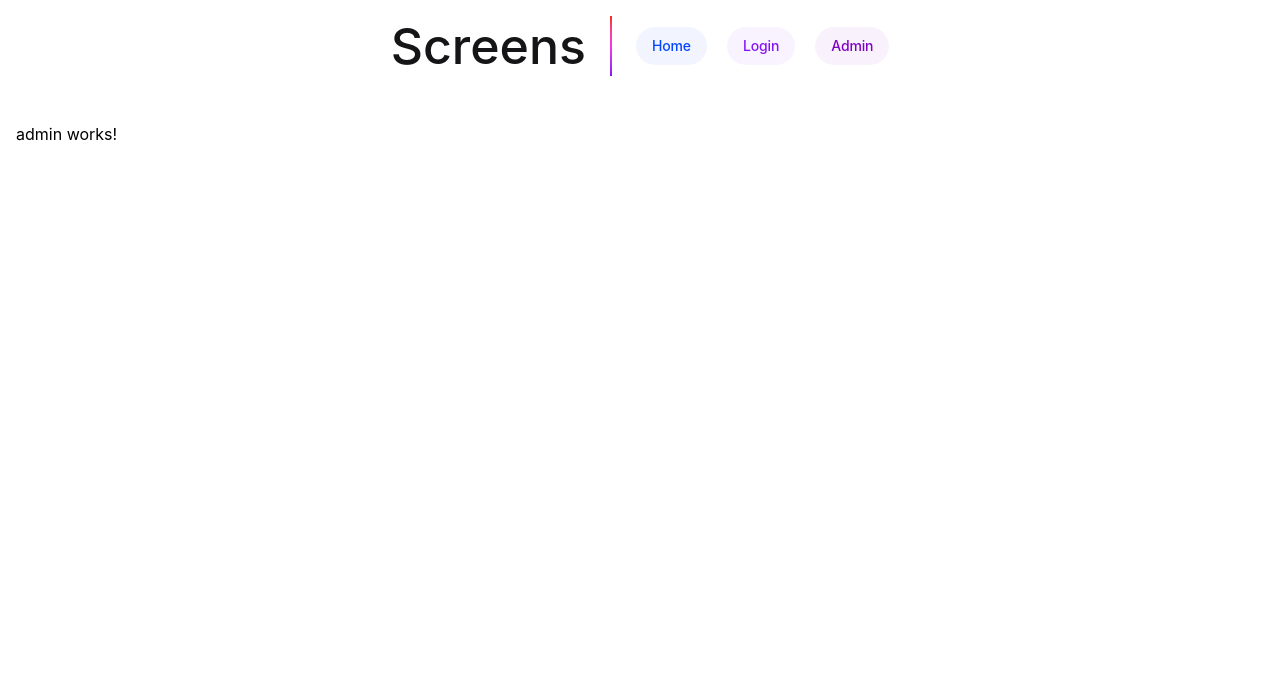
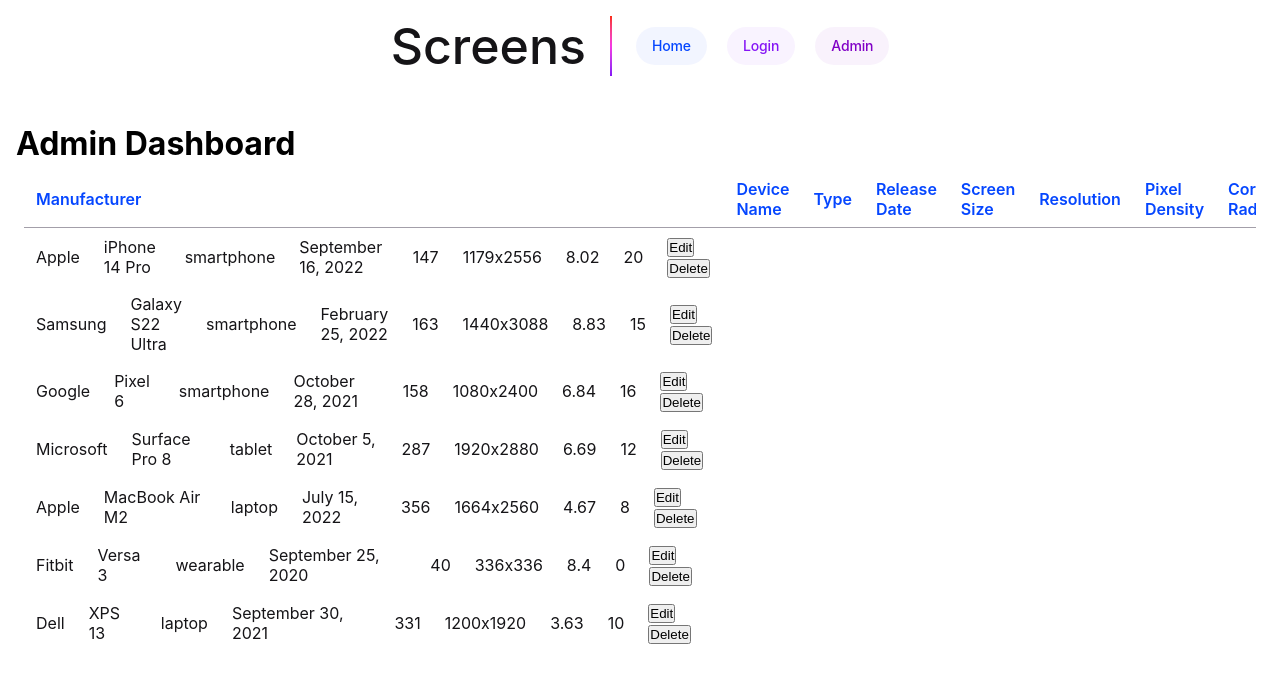
Before and after one commit to CediGasser/screens, an Angular app: page /admin in a window 1280 px wide. Shown: the top 682 px of the page. Built offline with nearby package versions, Linux system fonts and the light colour scheme.

Commit message:
Added table to admin page

```diff
--- a/src/app/features/devices-table/devices-table-row/devices-table-row.ts
+++ b/src/app/features/devices-table/devices-table-row/devices-table-row.ts
@@ -15,12 +15,19 @@
       <td>{{ device().screenPixelWidth }}x{{ device().screenPixelHeight }}</td>
       <td>{{ pixelDensity() | number:'1.1-2' }}</td>
       <td>{{ device().screenCornerRadius }}</td>
+      @if (enableOptions()) {
+        <td>
+          <button>Edit</button>
+          <button>Delete</button>
+        </td>
+      }
     </tr>
   `,
   styleUrl: './devices-table-row.css',
 })
 export class DevicesTableRow {
   device = input.required<Device>();
+  enableOptions = input<boolean>(false);
 
   pixelDensity = computed(() => this.device().screenPixelWidth / this.device().screenSize);
 }
--- a/src/app/features/devices-table/devices-table.ts
+++ b/src/app/features/devices-table/devices-table.ts
@@ -17,11 +17,14 @@
           <th>Resolution</th>
           <th>Pixel Density</th>
           <th>Corner Radius</th>
+          @if (enableOptions()) {
+            <th>Options</th>
+          }
         </tr>
       </thead>
       <tbody>
         @for (device of devices(); track device.id) {
-          <app-devices-table-row [device]="device"></app-devices-table-row>
+          <app-devices-table-row [device]="device" [enableOptions]="enableOptions()"></app-devices-table-row>
         }
       </tbody>
     </table>
@@ -30,4 +33,5 @@
 })
 export class DevicesTable {
   devices = input.required<Device[]>();
+  enableOptions = input<boolean>(false);
 }
--- a/src/app/pages/admin/admin.html
+++ /dev/null
@@ -1 +0,0 @@
-<p>admin works!</p>
--- a/src/app/pages/admin/admin.ts
+++ b/src/app/pages/admin/admin.ts
@@ -1,11 +1,20 @@
-import { Component } from '@angular/core';
+import { Component, signal } from '@angular/core';
+import { DevicesTable } from '../../features/devices-table/devices-table';
+import { Device, DevicesApi } from '../../services/devices-api';
 
 @Component({
   selector: 'app-admin',
-  imports: [],
-  templateUrl: './admin.html',
+  imports: [DevicesTable],
+  template: `
+    <h1>Admin Dashboard</h1>
+    <app-devices-table [devices]="devices()" [enableOptions]="true"></app-devices-table>
+  `,
   styleUrl: './admin.css',
 })
 export class Admin {
+  protected devices = signal<Device[]>([]);
 
+  constructor(private devicesApi: DevicesApi) {
+    this.devices.set(this.devicesApi.getAllDevices());
+  }
 }
```
